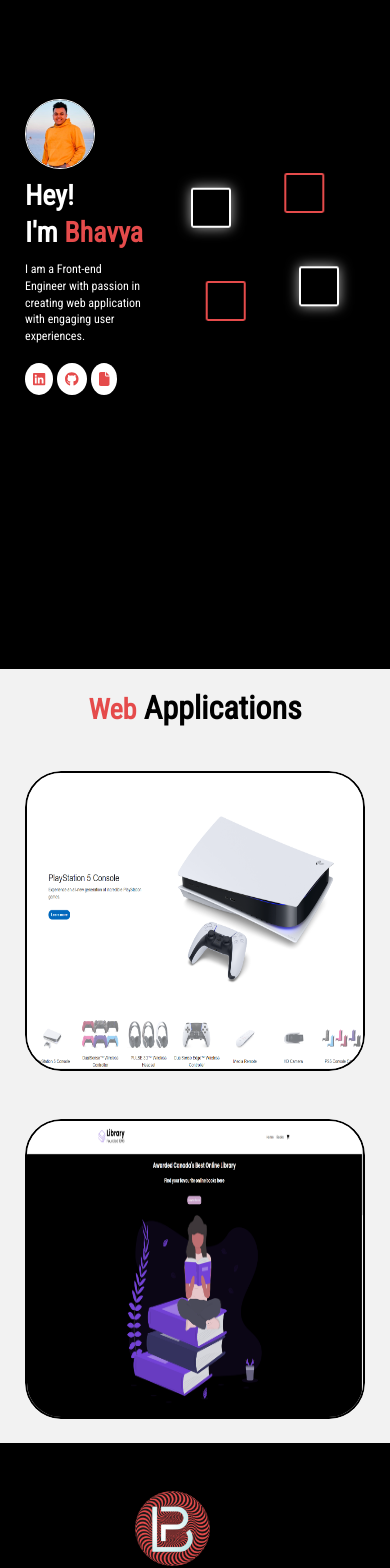
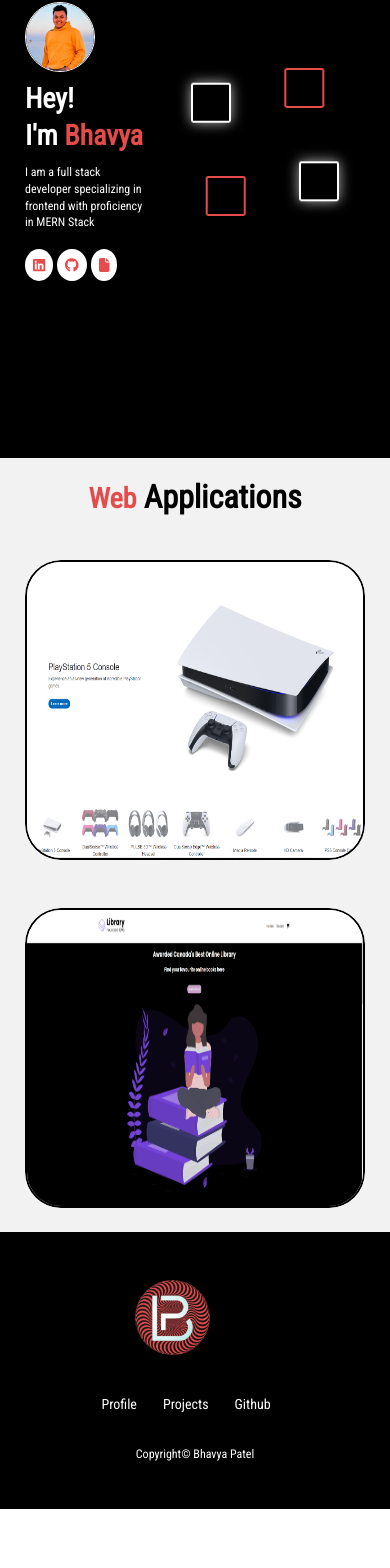
Before and after one commit to bbpatel24/personal-portfolio, a React (Create React App) app: page / in a window 390 px wide. Shown: the part 275-1843 px from the top of the page. After the commit the page ends 1784 px from the top, so only its background shows below. Built offline with nearby package versions, Linux system fonts and the light colour scheme.

Commit message:
fixing minor bugs

```diff
--- a/src/components/Contact.jsx
+++ b/src/components/Contact.jsx
@@ -75,7 +75,7 @@ const Contact = ({ click }) => {
               <br />
               <label htmlFor="">Message</label>
               <br />
-              <textarea name="user_message" cols="38" rows="6"></textarea>
+              <textarea name="user_message" cols="38" rows="4"></textarea>
               <br />
               <button className="message-submit-button">Send Message!</button>
             </form>
--- a/src/components/Profile.jsx
+++ b/src/components/Profile.jsx
@@ -1,7 +1,7 @@
 import React from "react";
 import { FontAwesomeIcon } from "@fortawesome/react-fontawesome";
 import Me from "../assets/Bhavya.JPG"
-import Resume from "../assets/Bhavya-Patel-Resume-Document.pdf"
+import Resume from "../assets/Resume.pdf"
 const Profile = () => {
   return (
     <section id="profile-section">
@@ -21,31 +21,33 @@ const Profile = () => {
                 I'm <span className="enhance">Bhavya</span>
               </h1>
               <p className="profile-description para-slider">
-                I am a Front-end Engineer with passion in creating web
-                application with engaging user experiences.
+                I am a full stack developer specializing in frontend with proficiency in MERN Stack
               </p>
               <div className="profile-links button-slider">
                 <ul className="profile-list">
-                  <li className="profile">
+                  <li className="profile-list-elements">
                     <button className="profile-button">
                       <a href="https://www.linkedin.com/in/bhavya-patel-861a73223/" target="_blank" className="profile-link">
                       <FontAwesomeIcon icon="fa-brands fa-linkedin" />
                       </a>
                     </button>
+
                   </li>
-                  <li className="profile">
+                  <li className="profile-list-elements">
                     <button className="profile-button">
                       <a href="https://github.com/bbpatel24" target="_blank" className="profile-link">
                         <FontAwesomeIcon icon="fa-brands fa-github" />
                       </a>
                     </button>
+
                   </li>
-                  <li className="profile">
+                  <li className="profile-list-elements">
                     <button className="profile-button">
                       <a href={Resume} target="_blank" className="profile-link">
                       <FontAwesomeIcon icon="fa-file" />
                       </a>
                     </button>
+
                   </li>
                 </ul>
               </div>
--- a/src/components/Projects.jsx
+++ b/src/components/Projects.jsx
@@ -23,15 +23,14 @@ const Projects = () => {
                 <p className="project-languages">
                   Technologies Used:
                   <span className="project-enhance">
-                    HTML, CSS, React.js, Javascript, jQuery, react-router-dom,
-                    JSON data
+                    HTML, CSS, React.js, Javascript, jQuery, react-router-dom
+
                   </span>
                 </p>
                 <p className="project-description">
-                  Developed web application with React, Javascript, CSS and
-                  structured data from a JSON data file which acts like a
-                  real-time API. Features include auto slider, carousels which
-                  are displayed as per the screen size
+                 It uses a combination of static and dynamic content generated from a third-party API.
+                 The website retrieves data from the PlayStation Store API to display information such as game titles, descriptions, prices, and images.
+                 It is fully responsive across all devices and displays sliders , carousels, and grids depending on the device the website is used on.
                 </p>
                 <button className="project-button-link">
                   <a
@@ -67,16 +66,13 @@ const Projects = () => {
                   <span className="project-enhance">
                     {" "}
                     HTML, CSS, React.js, Javascript, jQuery, react-router-dom,
-                    JSON data, emailjs
+                   emailjs
                   </span>
                 </p>
                 <p className="project-description-2">
-                  Developed a fully responsible e-library with React, jQuery and
-                  structured data coming from a JSON data file which acts like a
-                  real-time API. Features include adding books to cart, removing
-                  them as per user choice, updating the cart quantity and
-                  slicing books which are featured and are on sale. books which
-                  are featured and are on sale
+                 The website uses a third-party API called Google Books API to fetch book data and display it on the website.
+ The API allows the website to retrieve information such as book title, author, description, and cover image, which is then displayed to the user.
+ It allows users to browse and search for books, view book details, and add or remove books to their reading list.
                 </p>
 
                 <button className="project-button-link">
--- a/src/index.css
+++ b/src/index.css
@@ -126,10 +126,20 @@ section:nth-child(odd) {
 
 /* PROFILE */
 #profile-section {
-  height: 100vh;
+height:75vh;
   display: flex;
+  flex-direction: column;
   justify-content: center;
   align-items: center;
+}
+.profile-list-elements{
+  display: flex;
+  flex-direction:column;
+  justify-content: center;
+  align-items: center;
+}
+.profile-button-description{
+  font-size:14px;
 }
 .profile {
   display: flex;
@@ -647,7 +657,8 @@ textarea:focus {
   margin: 24px 0px;
   border-radius: 36px;
   line-height: 1.2em;
-  text-align: center;
+  text-align: left;
+  font-size: 12px;
 }
 .project-image-container {
   position: absolute;
@@ -660,7 +671,7 @@ textarea:focus {
   height: 100%;
   padding: 120px 50px;
   transform: translate(0%, 100%);
-  font-size: 24px;
+  font-size: 12px;
   z-index: -1;
   color: white;
 }
@@ -687,7 +698,6 @@ textarea:focus {
 }
 .project-button-link,
 .project-button-brand {
-
   padding: 8px;
   font-size: 24px;
   background: transparent;
@@ -829,6 +839,8 @@ textarea:focus {
   }
 
   /* PROFILE */
+
+
   .container {
     width: 100%;
   }
@@ -909,8 +921,9 @@ textarea:focus {
   /* CONTACT */
 
   .contact-container {
-    max-width: 90%;
-    max-height: 500px;
+
+    max-width: 95%;
+    max-height: 450px;
   }
   .contact-close {
     font-size: 16px;
@@ -920,6 +933,7 @@ textarea:focus {
   }
   .about {
     padding: 24px;
+    font-size:8px;
   }
   .about-title {
     font-size: 16px;
@@ -929,7 +943,7 @@ textarea:focus {
     text-align: center;
   }
   .about-description {
-    font-size: 11px;
+    font-size: 9px;
   }
   .message {
     padding: 24px;
```
Also changed, not shown: src/assets/linkedin-photo.jpg, 1 other file (tests, documents, lock files or other folders).
